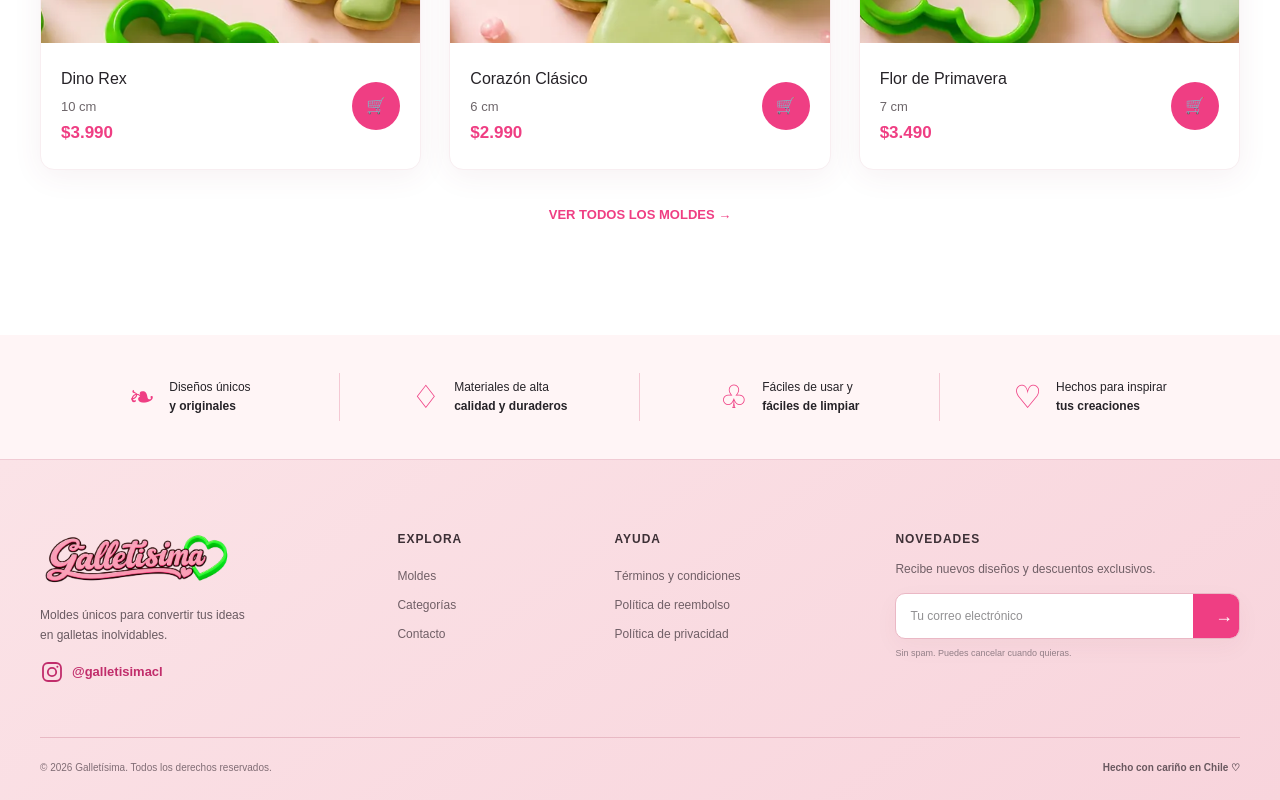
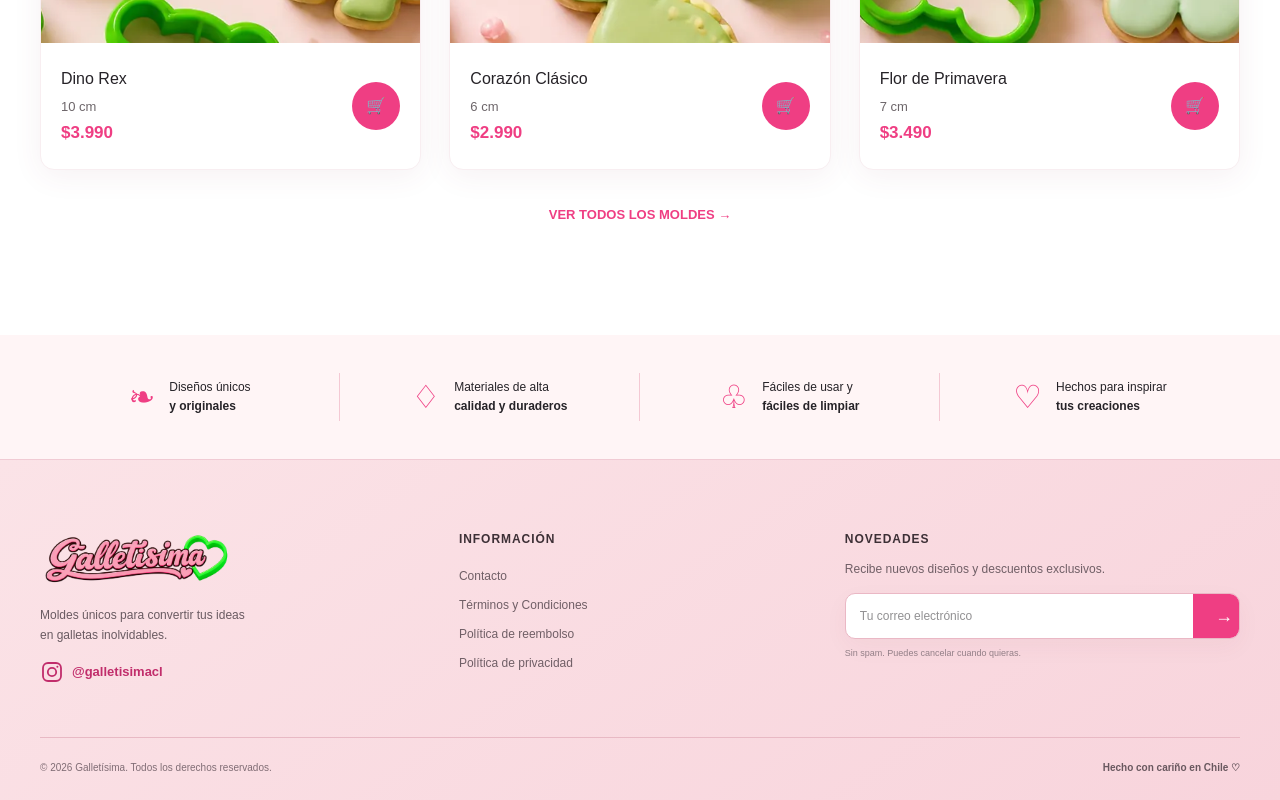
Before and after one commit to galletisima-cl/galletisima-cl, a Next.js app: page / in a window 1280 px wide. Shown: the part 1890-2690 px from the top of the page. Built offline with nearby package versions, Linux system fonts and the light colour scheme; no server answers; the database is empty.

Commit message:
fix: group information links in footer

```diff
--- a/app/globals.css
+++ b/app/globals.css
@@ -89,7 +89,7 @@ h1 strong { color:var(--pink); }
 .value-grid span { color:var(--pink); font-size:32px; }
 .value-grid p { font-size:12px; line-height:1.55; }
 footer { background:linear-gradient(145deg,#fbe3e7,#f8d4dc); padding:58px 0 24px; border-top:1px solid #f1cbd4; }
-.footer-inner { display:grid; grid-template-columns:1.2fr .65fr .9fr 1.35fr; align-items:start; gap:clamp(28px,4vw,64px); }
+.footer-inner { display:grid; grid-template-columns:1fr .9fr 1.2fr; align-items:start; gap:clamp(42px,7vw,100px); }
 .footer-brand img { width:190px; height:auto; display:block; }
 .footer-inner p { margin:13px 0 0; color:#695a61; font-size:12px; line-height:1.7; }
 .instagram-link { width:max-content; display:flex; align-items:center; gap:8px; margin-top:14px; color:#c12d6b; font-size:13px; font-weight:800; text-decoration:none; transition:color .2s,transform .2s; }
--- a/app/page.tsx
+++ b/app/page.tsx
@@ -127,8 +127,7 @@ export default function Home() {
       <footer id="contacto">
         <div className="shell footer-inner">
           <div className="footer-brand"><Image src="/galletisima-logo.png" alt="Galletísima" width={220} height={86} /><p>Moldes únicos para convertir tus ideas<br/>en galletas inolvidables.</p><a className="instagram-link" href="https://www.instagram.com/galletisimacl" target="_blank" rel="noreferrer" aria-label="Síguenos en Instagram como galletisimacl"><svg viewBox="0 0 24 24" aria-hidden="true"><rect x="3" y="3" width="18" height="18" rx="5"/><circle cx="12" cy="12" r="4.2"/><circle className="instagram-dot" cx="17.4" cy="6.7" r="1"/></svg><span>@galletisimacl</span></a></div>
-          <nav className="footer-links" aria-label="Navegación del pie de página"><h2>Explora</h2><a href="/#moldes">Moldes</a><a href="/#categorias">Categorías</a><a href="/contacto">Contacto</a></nav>
-          <nav className="footer-links" aria-label="Ayuda y políticas"><h2>Ayuda</h2><a href="https://galletisima.cl/terminos-y-condiciones">Términos y condiciones</a><a href="https://galletisima.cl/politica-de-reembolso">Política de reembolso</a><a href="https://galletisima.cl/politica-de-privacidad">Política de privacidad</a></nav>
+          <nav className="footer-links" aria-label="Contacto e información legal"><h2>Información</h2><a href="/contacto">Contacto</a><a href="https://galletisima.cl/terminos-y-condiciones">Términos y Condiciones</a><a href="https://galletisima.cl/politica-de-reembolso">Política de reembolso</a><a href="https://galletisima.cl/politica-de-privacidad">Política de privacidad</a></nav>
           <form className="footer-newsletter" onSubmit={(event) => { event.preventDefault(); setNotice("¡Gracias! Pronto recibirás nuestras novedades"); }}>
             <div><span>Novedades</span><label htmlFor="email">Recibe nuevos diseños y descuentos exclusivos.</label></div>
             <div className="newsletter-field"><input id="email" type="email" placeholder="Tu correo electrónico" required/><button aria-label="Suscribirme">→</button></div>
```
